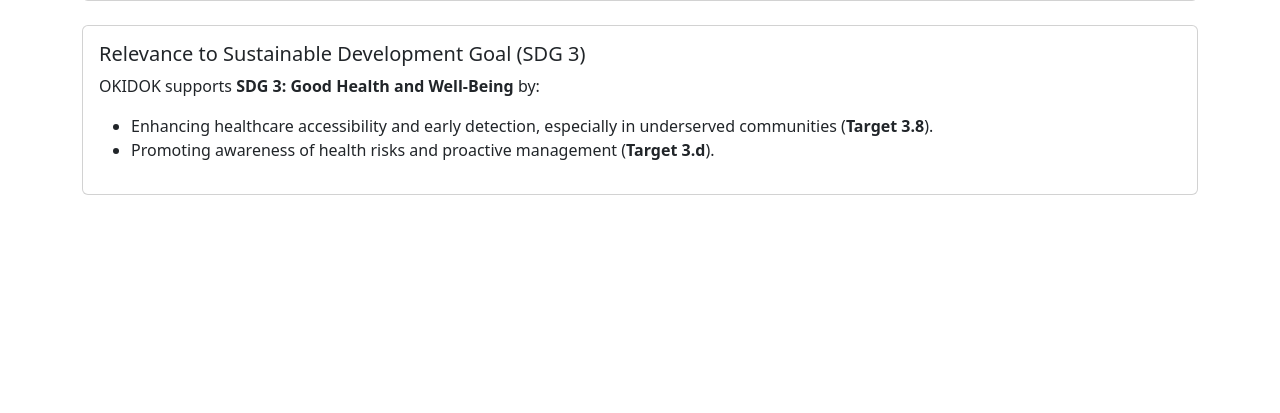
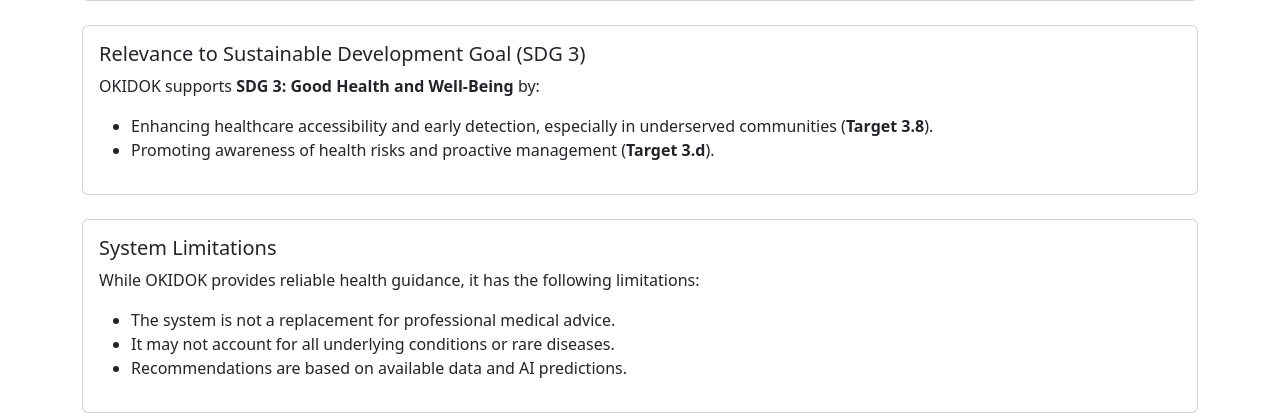
Before and after one commit to glngnbn/OKIDOK, a Flask app: page /blog in a window 1280 px wide. Shown: the part 467-880 px from the top of the page. Before the commit the page ends 662 px from the top, so only its background shows below. Run offline with Flask 3, Linux system fonts and the light colour scheme; parts of the project's set-up code (start-up, migrations or seed data) failed here and were passed over.

Commit message:
Update blog.html

```diff
--- a/OKIDOK/templates/blog.html
+++ b/OKIDOK/templates/blog.html
@@ -48,6 +48,22 @@
           </ul>
         </div>
       </div>
+
+      <div class="card mt-4">
+    <div class="card-body">
+      <h5 class="card-title">System Limitations</h5>
+      <p>
+        While OKIDOK provides reliable health guidance, it has the following limitations:
+      </p>
+      <ul>
+        <li>The system is not a replacement for professional medical advice.</li>
+        <li>It may not account for all underlying conditions or rare diseases.</li>
+        <li>Recommendations are based on available data and AI predictions.</li>
+      </ul>
+    </div>
+  </div>
+
+
     </div>
     <script src="https://cdn.jsdelivr.net/npm/bootstrap@5.3.1/dist/js/bootstrap.bundle.min.js" integrity="sha384-HwwvtgBNo3bZJJLYd8oVXjrBZt8cqVSpeBNS5n7C8IVInixGAoxmnlMuBnhbgrkm" crossorigin="anonymous"></script>
   </body>
```
